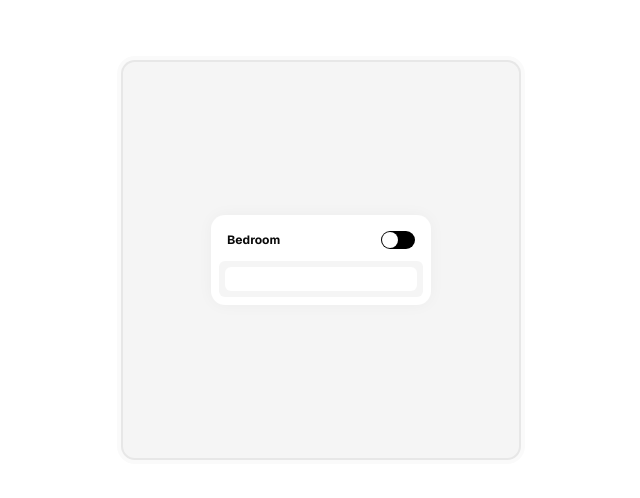
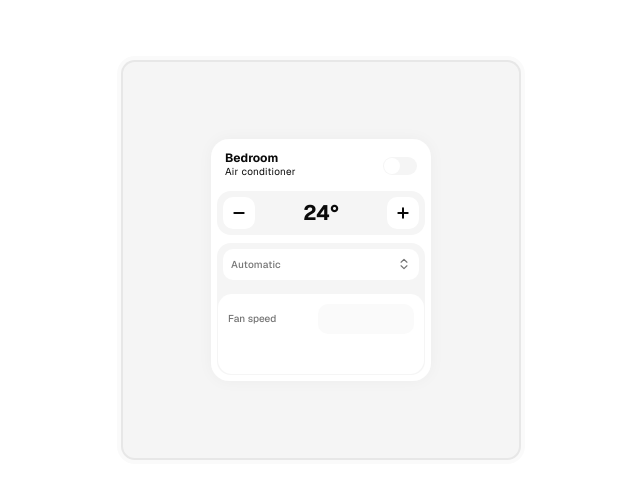
Before and after one commit to gvbsxmoon/interactions, a React (Vite) app: page / in a window 1280 px wide. Shown: the part 140-638 px from the top of the page, without its empty margins (319-959 px from the left). Built offline with nearby package versions, Linux system fonts and the light colour scheme.

Commit message:
temperature component almost over

```diff
--- a/src/index.css
+++ b/src/index.css
@@ -55,8 +55,8 @@
 	--text: #0a0a0a;
 	--icon: #a4a4a4;
 	--text-secondary: rgba(0, 0, 0, 0.55);
-	--text-muted: rgba(0, 0, 0, 0.55);
-	--text-ghost: rgba(0, 0, 0, 0.35);
+	--text-muted: rgba(0, 0, 0, 0.35);
+	--text-ghost: rgba(0, 0, 0, 0.15);
 	--red: #ef4444;
 	--red-dim: rgba(239, 68, 68, 0.1);
 	--green: #22c55e;
--- a/src/ui/compounds/ControlPanel/ControlPanel.module.css
+++ b/src/ui/compounds/ControlPanel/ControlPanel.module.css
@@ -1,5 +1,8 @@
+/* letters pull up */
+.lettersPullUp {
+	display: flex;
+}
 /* switch classes */
-
 .switch {
 	position: relative;
 	display: inline-block;
@@ -13,7 +16,6 @@
 	height: 0;
 }
 
-/* The slider */
 .slider {
 	position: absolute;
 	cursor: pointer;
@@ -21,7 +23,7 @@
 	left: 0;
 	right: 0;
 	bottom: 0;
-	background-color: /* var(--surface) */ black;
+	background-color: var(--surface);
 	-webkit-transition: 0.25s;
 	transition: 0.25s;
 	border-radius: 34px;
@@ -52,9 +54,9 @@ input:checked + .slider:before {
 
 /* container */
 .container {
-	padding: 8px;
-  min-width: 220px;
-	border-radius: var(--radius-lg);
+	padding: 6px;
+	min-width: 220px;
+	border-radius: var(--radius-xl);
 	box-shadow: var(--shadow-sm);
 	background-color: var(--bg);
 }
@@ -63,9 +65,9 @@ input:checked + .slider:before {
 .header {
 	display: flex;
 	align-items: center;
-  justify-content: space-between;
-  padding-inline: 8px;
-  padding-block: 8px 12px;
+	justify-content: space-between;
+	padding-inline: 8px;
+	padding-block: 8px 12px;
 }
 
 .headerLabels h1 {
@@ -78,16 +80,78 @@ input:checked + .slider:before {
 	letter-spacing: 0.3px;
 }
 
+/* settings */
+.settings {
+	background-color: var(--surface);
+	border-radius: var(--radius-lg);
+	width: 100%;
+	display: flex;
+	flex-direction: column;
+}
+
+.mode {
+	background-color: var(--bg);
+	width: calc(100% - 12px);
+	margin: 6px;
+	border-radius: var(--radius-md);
+	font-size: 10px;
+	font-weight: 500;
+	color: var(--text-secondary);
+	display: flex;
+	align-items: center;
+	justify-content: space-between;
+	padding: 8px;
+	cursor: pointer;
+}
+
 /* temperature */
 .temperature {
 	background-color: var(--surface);
 	padding: 6px;
-	border-radius: var(--radius-sm);
+	border-radius: var(--radius-lg);
 	width: 100%;
+	display: flex;
+	margin-bottom: 8px;
 }
 
-.selector {
-	height: 24px;
+.temperature h2 {
+	flex: 1;
+	text-align: center;
+}
+
+.temperatureButton {
+	display: flex;
+	align-items: center;
+	justify-content: center;
+	width: 32px;
+	border-radius: var(--radius-md);
+	background: white;
+	color: var(--text);
+	border: none;
+}
+
+/* manual settings */
+.manualSettings {
+	width: calc(100% - 2px);
 	background-color: var(--bg);
-	border-radius: var(--radius-sm);
+	border-radius: var(--radius-lg);
+	margin: 8px 1px 1px 1px;
+	height: 80px;
+	padding: 10px;
 }
+
+.fanSpeed {
+	display: flex;
+	align-items: center;
+	justify-content: space-between;
+	font-size: 10px;
+	color: var(--text-secondary);
+	font-weight: 500;
+}
+
+.stepper {
+	width: 96px;
+	height: 30px;
+	background-color: var(--surface-raised);
+	border-radius: var(--radius-md);
+}
--- a/src/ui/compounds/ControlPanel/index.tsx
+++ b/src/ui/compounds/ControlPanel/index.tsx
@@ -1,7 +1,10 @@
 import { Box } from '@primitives/Box';
 import css from './ControlPanel.module.css';
+import { ChevronsUpDown, Minus, Plus } from 'lucide-react';
+import { useRef, useState } from 'react';
+import { AnimatePresence, motion, useInView } from 'motion/react';
 
-function Switch() {
+export function Switch() {
 	return (
 		<label className={css.switch}>
 			<input type='checkbox' />
@@ -10,7 +13,43 @@ function Switch() {
 	);
 }
 
+export function LettersPullUp({ text }: { text: string }) {
+	const splittedText = text.split('');
+
+	const pullupVariant = {
+		initial: { y: 4, opacity: 0, filter: 'blur(2px)' },
+		animate: (i: number) => ({
+			y: 0,
+			opacity: 1,
+			filter: 'blur(0)',
+			transition: {
+				delay: i * 0.02,
+			},
+		}),
+	};
+
+	const ref = useRef(null);
+	const isInView = useInView(ref, { once: true });
+
+	return (
+		<div className={css.lettersPullUp}>
+			{splittedText.map((current, i) => (
+				<motion.div key={i} ref={ref} variants={pullupVariant} initial='initial' animate={isInView ? 'animate' : ''} custom={i}>
+					{current == ' ' ? <span>&nbsp;</span> : current}
+				</motion.div>
+			))}
+		</div>
+	);
+}
+
 export function ControlPanel() {
+	const [mode, setMode] = useState<'Automatic' | 'Manual'>('Automatic');
+
+	const changeMode = () => {
+		if (mode === 'Automatic') setMode('Manual');
+		if (mode === 'Manual') setMode('Automatic');
+	};
+
 	return (
 		<Box>
 			<div className={css.container}>
@@ -18,13 +57,35 @@ export function ControlPanel() {
 				<div className={css.header}>
 					<div className={css.headerLabels}>
 						<h1>Bedroom</h1>
+						<p>Air conditioner</p>
 					</div>
 					<Switch />
 				</div>
 
-				{/* temperature control */}
 				<div className={css.temperature}>
-					<div className={css.selector}></div>
+					<button className={css.temperatureButton}>
+						<Minus strokeWidth={3} size={16} />
+					</button>
+					<h2>24&#176;</h2>
+					<button className={css.temperatureButton}>
+						<Plus strokeWidth={3} size={16} />
+					</button>
+				</div>
+
+				<div className={css.settings}>
+					<div className={css.mode} onClick={changeMode}>
+						<LettersPullUp key={mode} text={mode} />
+						<ChevronsUpDown size={14} />
+					</div>
+					<div>
+
+					</div>
+					<div className={css.manualSettings}>
+						<div className={css.fanSpeed}>
+							Fan speed
+							<div className={css.stepper}></div>
+						</div>
+					</div>
 				</div>
 			</div>
 		</Box>
```
